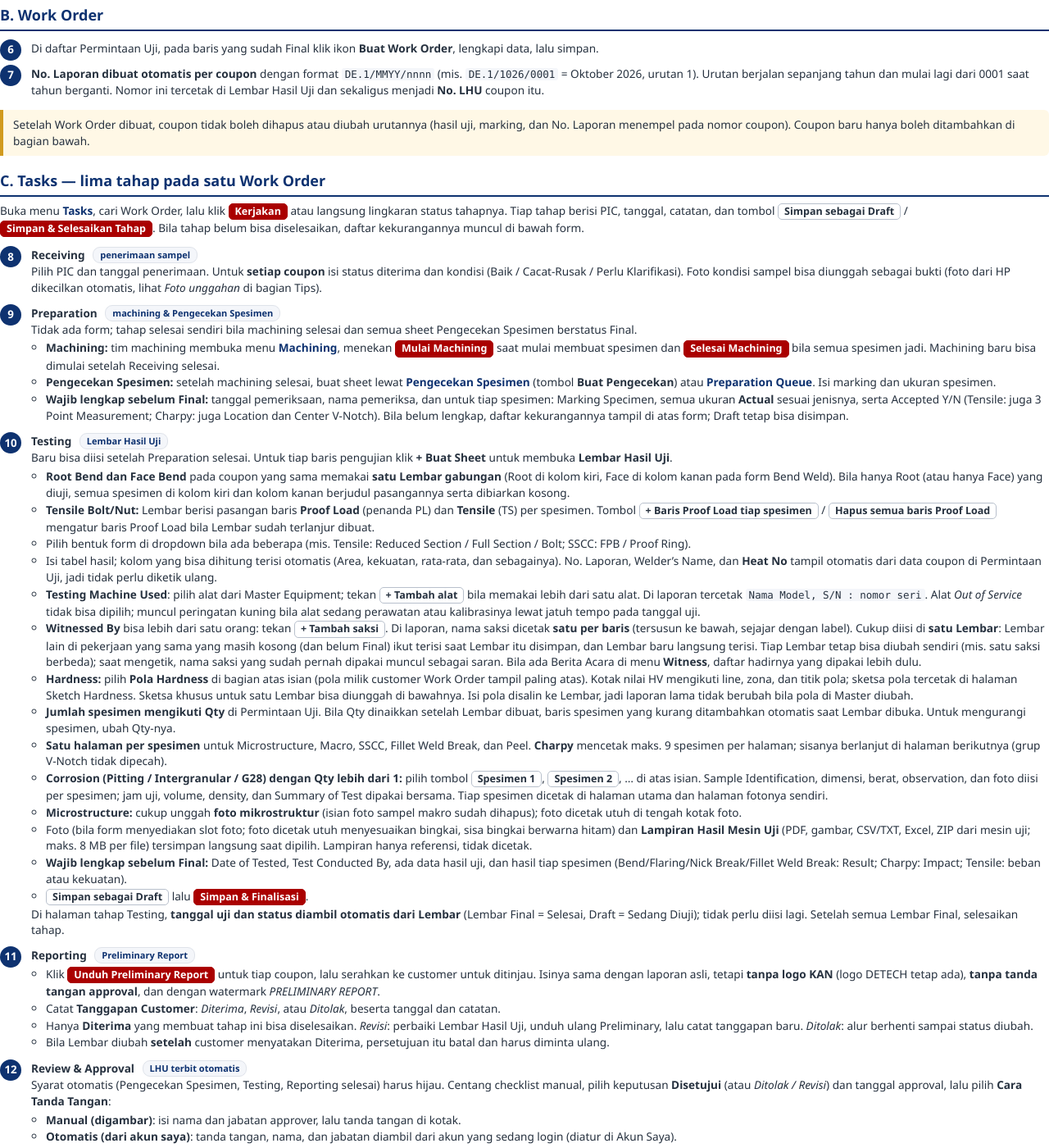
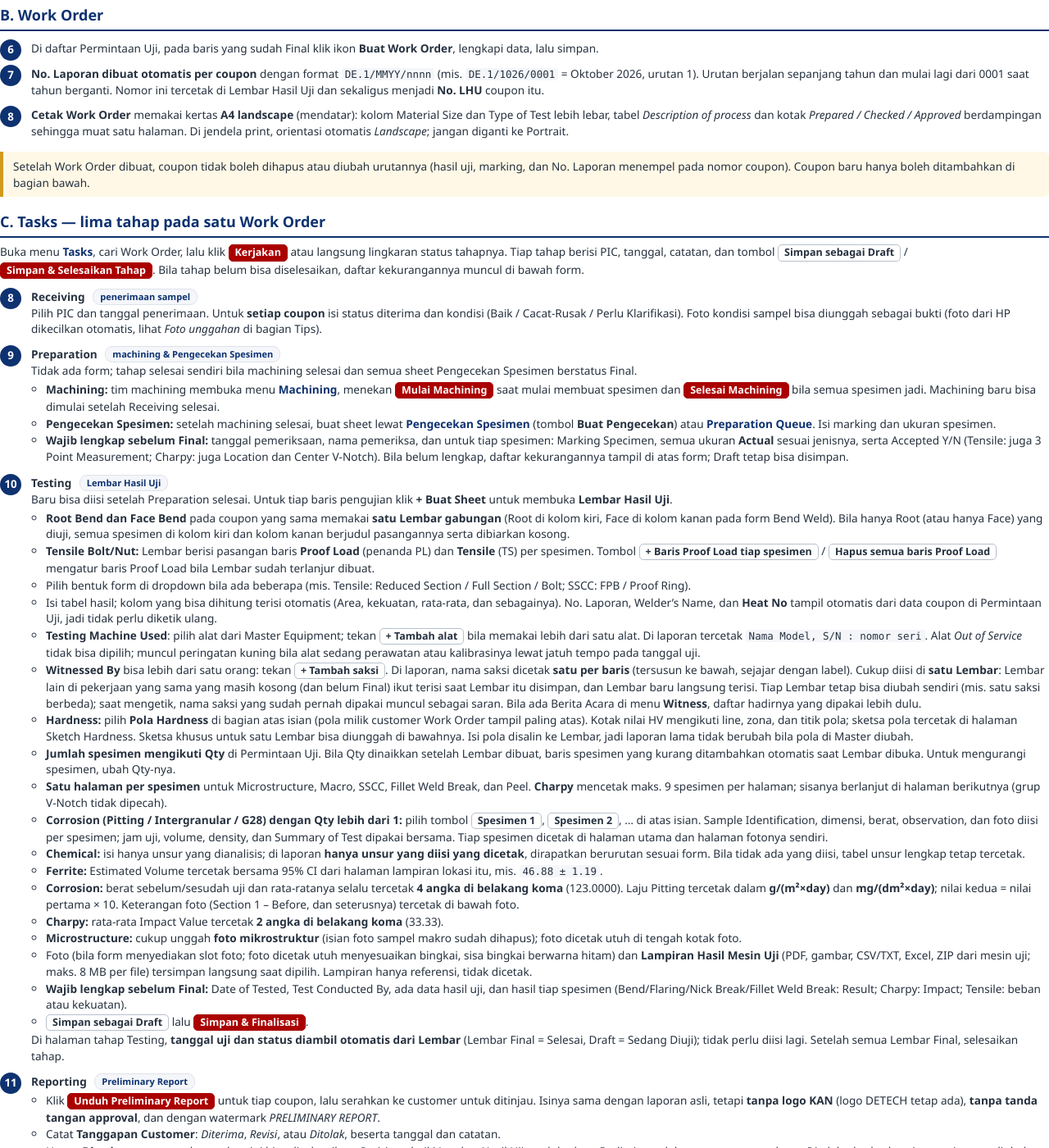
Before and after one commit to adnannasution043-blip/lims2, a website: page docs/panduan-penggunaan.html in a window 1280 px wide. Shown: the part 1400-2800 px from the top of the page at 82% size. Drawn offline with Linux system fonts and the light colour scheme.

Commit message:
User guide 1.5: WO landscape printing, Chemical/Ferrite/Corrosion/Charpy details
- Work Order section: prints on A4 landscape, keep Landscape in the
  print dialog.
- Sheet section: Chemical prints only filled elements, Ferrite shows
  ± 95% CI, Corrosion 4-decimal weights and pitting rate units,
  Charpy average 2 decimals.
- Print tips: units with superscripts / degree sign, uniform logos.
- Header version 1.5, November 2026. PDF regenerated.

Co-Authored-By: Claude Opus 5.5 <noreply@anthropic.com>

```diff
--- a/docs/panduan-penggunaan.html
+++ b/docs/panduan-penggunaan.html
@@ -54,7 +54,7 @@
   <div class="brand">DETECH Material Testing Laboratory</div>
   <h1>Panduan Penggunaan DETECH LIMS</h1>
   <p class="sub">Dari Permintaan Uji sampai Laporan Hasil Uji (LHU) terbit &mdash; langkah demi langkah</p>
-  <div class="meta">Versi 1.4 &middot; Oktober 2026 &middot; Untuk pengguna harian (admin, petugas lab, tim machining, reviewer)</div>
+  <div class="meta">Versi 1.5 &middot; November 2026 &middot; Untuk pengguna harian (admin, petugas lab, tim machining, reviewer)</div>
 </div>
 
 <div class="note ok"><b>Yang baru di versi 1.5</b> (perbaikan form report dari klien): jumlah spesimen di Lembar <b>mengikuti Qty</b>; Corrosion bisa memuat <b>banyak spesimen</b>; jenis pengujian <b>Bending Material</b> baru dan <b>Intergranular</b> / <b>Pitting Corrosion</b> dipisah (Permintaan Uji lama dengan nama gabungan tetap berlaku); Tensile Bolt/Nut berisi baris <b>Proof Load + Tensile</b>; cetakan <b>Work Order landscape</b>; Fillet Weld Break <b>satu halaman per spesimen</b>; Charpy lebih dari 9 spesimen <b>lanjut ke halaman baru</b>; satuan ditulis <b>m&sup2; / &deg;C</b>; berat Corrosion 4 desimal, rata-rata Charpy 2 desimal; Ferrite mencetak <b>&plusmn; 95% CI</b>; Chemical hanya mencetak <b>unsur yang diisi</b>; ukuran logo seragam; garis dan keterangan foto lebih rapi.</div>
@@ -103,6 +103,7 @@
 <ol class="steps" style="counter-reset: s 5;">
   <li>Di daftar Permintaan Uji, pada baris yang sudah Final klik ikon <b>Buat Work Order</b>, lengkapi data, lalu simpan.</li>
   <li><b>No. Laporan dibuat otomatis per coupon</b> dengan format <code>DE.1/MMYY/nnnn</code> (mis. <code>DE.1/1026/0001</code> = Oktober 2026, urutan 1). Urutan berjalan sepanjang tahun dan mulai lagi dari 0001 saat tahun berganti. Nomor ini tercetak di Lembar Hasil Uji dan sekaligus menjadi <b>No. LHU</b> coupon itu.</li>
+  <li><b>Cetak Work Order</b> memakai kertas <b>A4 landscape</b> (mendatar): kolom Material Size dan Type of Test lebih lebar, tabel <i>Description of process</i> dan kotak <i>Prepared / Checked / Approved</i> berdampingan sehingga muat satu halaman. Di jendela print, orientasi otomatis <i>Landscape</i>; jangan diganti ke Portrait.</li>
 </ol>
 <div class="note warn">Setelah Work Order dibuat, coupon tidak boleh dihapus atau diubah urutannya (hasil uji, marking, dan No. Laporan menempel pada nomor coupon). Coupon baru hanya boleh ditambahkan di bagian bawah.</div>
 
@@ -131,6 +132,10 @@
       <li><b>Jumlah spesimen mengikuti Qty</b> di Permintaan Uji. Bila Qty dinaikkan setelah Lembar dibuat, baris spesimen yang kurang ditambahkan otomatis saat Lembar dibuka. Untuk mengurangi spesimen, ubah Qty-nya.</li>
       <li><b>Satu halaman per spesimen</b> untuk Microstructure, Macro, SSCC, Fillet Weld Break, dan Peel. <b>Charpy</b> mencetak maks. 9 spesimen per halaman; sisanya berlanjut di halaman berikutnya (grup V-Notch tidak dipecah).</li>
       <li><b>Corrosion (Pitting / Intergranular / G28) dengan Qty lebih dari 1:</b> pilih tombol <span class="btn">Spesimen 1</span>, <span class="btn">Spesimen 2</span>, &hellip; di atas isian. Sample Identification, dimensi, berat, observation, dan foto diisi per spesimen; jam uji, volume, density, dan Summary of Test dipakai bersama. Tiap spesimen dicetak di halaman utama dan halaman fotonya sendiri.</li>
+      <li><b>Chemical:</b> isi hanya unsur yang dianalisis; di laporan <b>hanya unsur yang diisi yang dicetak</b>, dirapatkan berurutan sesuai form. Bila tidak ada yang diisi, tabel unsur lengkap tetap tercetak.</li>
+      <li><b>Ferrite:</b> Estimated Volume tercetak bersama 95% CI dari halaman lampiran lokasi itu, mis. <code>46.88 ± 1.19</code>.</li>
+      <li><b>Corrosion:</b> berat sebelum/sesudah uji dan rata-ratanya selalu tercetak <b>4 angka di belakang koma</b> (123.0000). Laju Pitting tercetak dalam <b>g/(m&sup2;&times;day)</b> dan <b>mg/(dm&sup2;&times;day)</b>; nilai kedua = nilai pertama &times; 10. Keterangan foto (Section 1 &ndash; Before, dan seterusnya) tercetak di bawah foto.</li>
+      <li><b>Charpy:</b> rata-rata Impact Value tercetak <b>2 angka di belakang koma</b> (33.33).</li>
       <li><b>Microstructure:</b> cukup unggah <b>foto mikrostruktur</b> (isian foto sampel makro sudah dihapus); foto dicetak utuh di tengah kotak foto.</li>
       <li>Foto (bila form menyediakan slot foto; foto dicetak utuh menyesuaikan bingkai, sisa bingkai berwarna hitam) dan <b>Lampiran Hasil Mesin Uji</b> (PDF, gambar, CSV/TXT, Excel, ZIP dari mesin uji; maks. 8 MB per file) tersimpan langsung saat dipilih. Lampiran hanya referensi, tidak dicetak.</li>
       <li><b>Wajib lengkap sebelum Final:</b> Date of Tested, Test Conducted By, ada data hasil uji, dan hasil tiap spesimen (Bend/Flaring/Nick Break/Fillet Weld Break: Result; Charpy: Impact; Tensile: beban atau kekuatan).</li>
@@ -289,7 +294,7 @@
   <li><b>Mencari di dropdown:</b> setiap pilihan (dropdown) punya kotak pencarian. Klik dropdown, ketik sebagian nama, lalu pilih dari hasilnya.</li>
   <li><b>Ringkasan kinerja:</b> menu <span class="menu">Dashboard</span> untuk laporan manajemen per periode.</li>
   <li><b>Memantau posisi:</b> menu <span class="menu">Tasks</span> menampilkan tahap tiap Work Order; klik salah satu tahap di bagian atas untuk menyaring daftar. Antrian per tahap ada di bagian <span class="menu">Antrian Kerja</span>.</li>
-  <li><b>Mencetak ke PDF / printer:</b> gunakan tombol <i>Print / Simpan sebagai PDF</i> pada halaman cetak. Di jendela print pilih kertas <b>A4</b>, <b>Scale: Default</b> (jangan &ldquo;Fit to page&rdquo;), dan <b>Margins: Default</b>; laporan sudah diatur agar hurufnya tercetak hampir seukuran form Excel (margin 6&nbsp;mm atas, 5&nbsp;mm bawah, 7&nbsp;mm kiri-kanan). Isian yang lebih panjang dari selnya otomatis dikecilkan di sel itu saja. Header tabel gelap dan baris selang-seling ikut tercetak.</li>
+  <li><b>Mencetak ke PDF / printer:</b> gunakan tombol <i>Print / Simpan sebagai PDF</i> pada halaman cetak. Di jendela print pilih kertas <b>A4</b>, <b>Scale: Default</b> (jangan &ldquo;Fit to page&rdquo;), dan <b>Margins: Default</b>; laporan sudah diatur agar hurufnya tercetak hampir seukuran form Excel (margin 6&nbsp;mm atas, 5&nbsp;mm bawah, 7&nbsp;mm kiri-kanan). Isian yang lebih panjang dari selnya otomatis dikecilkan di sel itu saja. Header tabel gelap dan baris selang-seling ikut tercetak. Satuan ditulis dengan pangkat dan simbol derajat yang benar (m&sup2;, cm&sup2;, mm&sup2;, &deg;C), dan logo DETECH serta KAN berukuran sama di semua form. <b>Work Order</b> tercetak landscape; laporan lain tetap portrait.</li>
   <li><b>Mengecek hasil cetak:</b> bandingkan tampilan cetak/PDF dengan form Excel klien, terutama angka hasil perhitungan (Area, kekuatan, CSR/CLR/CTR, dan sebagainya).</li>
   <li><b>Foto unggahan:</b> foto (Receiving, foto di Lembar Hasil Uji, lampiran LHU, bukti kirim) otomatis dikecilkan sebelum diunggah: sisi terpanjang maks. 2400 piksel, JPEG kualitas tinggi. Ini setara ~300 dpi bila dicetak selebar A4, jadi tetap tajam di laporan, sementara ukuran file turun sekitar 70&ndash;90% (mis. 10 MB menjadi &plusmn;0,8 MB). Foto yang sudah kecil tidak diubah. PDF, Lampiran Hasil Mesin Uji, dan sertifikat Equipment tidak dikecilkan.</li>
   <li><b>Riwayat perubahan:</b> Administrator dapat melihat siapa mengubah apa di <span class="menu">Pengaturan</span> &rarr; <i>Jejak Aktivitas</i>.</li>
```
Also changed, not shown: 1 other file.
